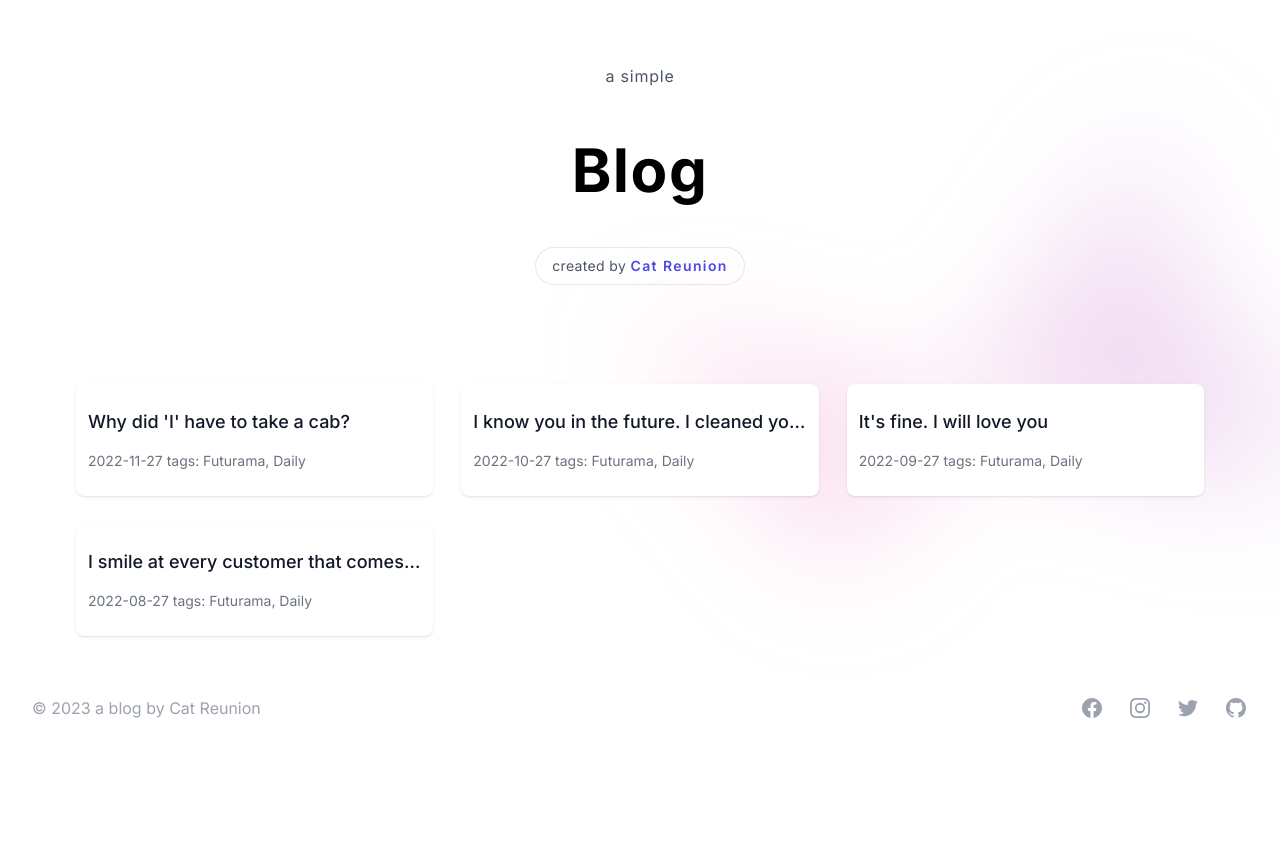
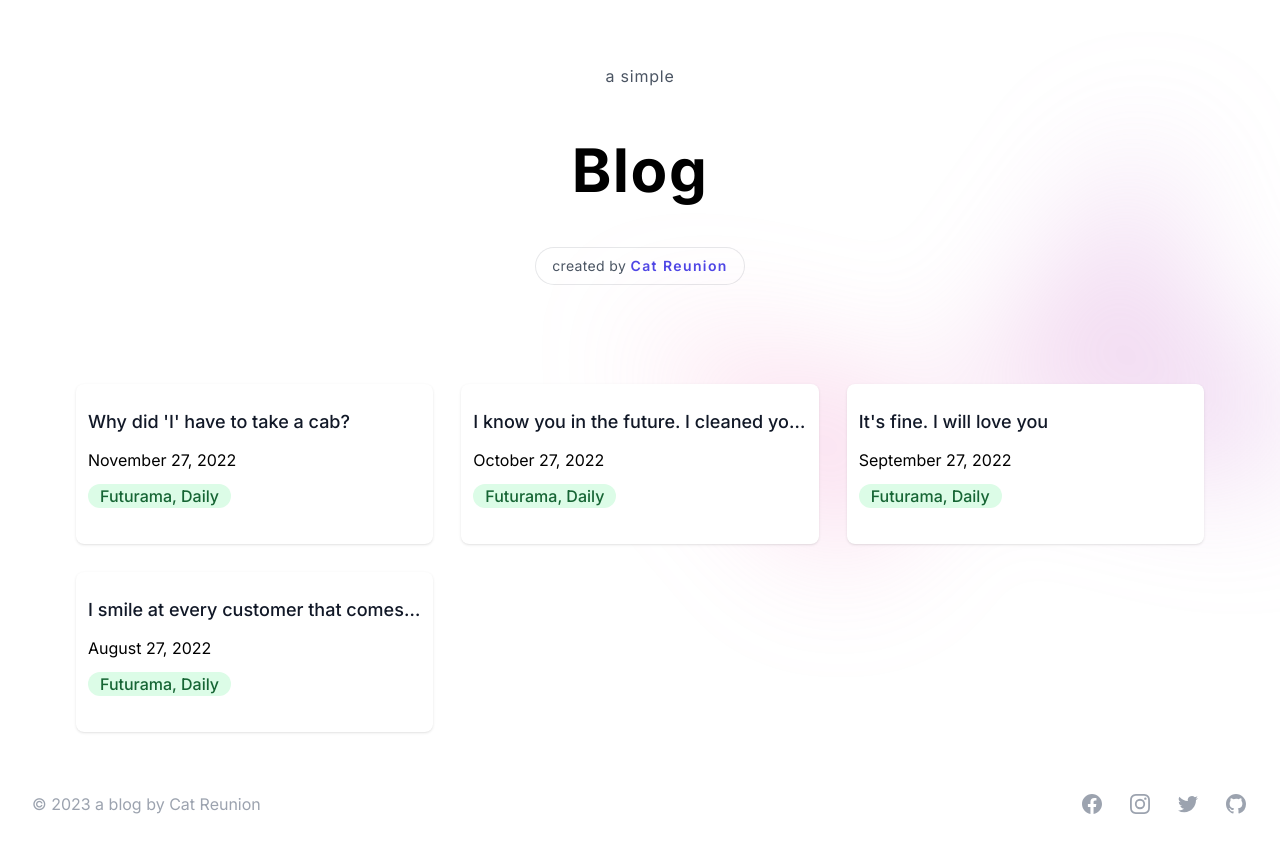
Before and after one commit to catreunion/isaac-sb, a Next.js app: page / in a window 1280 px wide. Shown: the top 852 px of the page. Before the commit the page ends 800 px from the top, so only its background shows below. Built offline with nearby package versions, Linux system fonts and the light colour scheme.

Commit message:
version 1.0.9

```diff
--- a/src/comp/C00Layout.jsx
+++ b/src/comp/C00Layout.jsx
@@ -22,7 +22,7 @@ const Layout = ({ children, home }) => {
 
       {!home && (
         <Link href="/">
-          <p className="py-9 text-center text-gray-500 sm:py-12 lg:py-20">← Back to home</p>
+          <p className="py-9 text-center text-gray-500 sm:py-12 lg:py-20">Back to home</p>
         </Link>
       )}
       <Footer />
--- a/src/comp/C02ArticlesToDisplay.jsx
+++ b/src/comp/C02ArticlesToDisplay.jsx
@@ -1,4 +1,5 @@
 import Link from 'next/link'
+import DateFormatter from '@/comp/DateFormatter'
 
 const ArticlesToDisplay = ({ articles }) => {
   return (
@@ -9,10 +10,11 @@ const ArticlesToDisplay = ({ articles }) => {
             <div className="flex-1 truncate">
               <Link href={`/articles/${item.id}`}>
                 <h3 className="truncate pb-3 text-lg font-medium text-gray-900">{item.title}</h3>
-                <div>
-                  <span className="mt-1 truncate text-sm text-gray-500">
-                    {`${item.date}   tags: ${item.tag1}, ${item.tag2}`}
-                  </span>
+                <DateFormatter dateString={item.date} />
+                <div className="flex">
+                  <div className="my-3 grow-0 rounded-full bg-green-100 px-3 text-base font-medium text-green-800">
+                    {`${item.tag1}, ${item.tag2}`}
+                  </div>
                 </div>
               </Link>
             </div>
```
